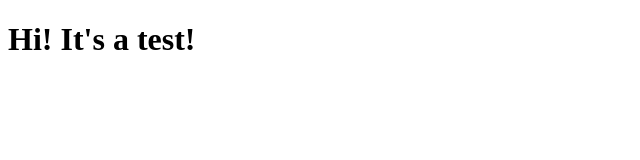
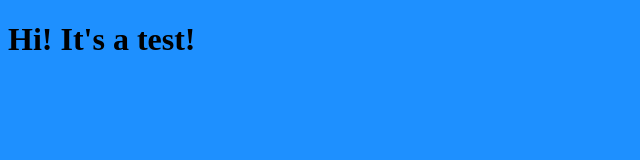
Before and after one commit to lpasiak/test-repo, a plain HTML site: page index.html in a window 1280 px wide. Shown: the whole page, without its empty margins (0-640 px from the left). Drawn offline with Linux system fonts and the light colour scheme.

Commit message:
Added file
I added a stylesheet file so that the background is not of a bland white color

```diff
--- a/index.html
+++ b/index.html
@@ -5,6 +5,7 @@
     <meta http-equiv="X-UA-Compatible" content="IE=edge">
     <meta name="viewport" content="width=device-width, initial-scale=1.0">
     <title>Test commit</title>
+    <link rel="stylesheet" href="style.css">
 </head>
 <body>
     <h1>Hi! It's a test!</h1>
--- /dev/null
+++ b/style.css
@@ -0,0 +1,3 @@
+body {
+    background-color: dodgerblue;
+}
```
